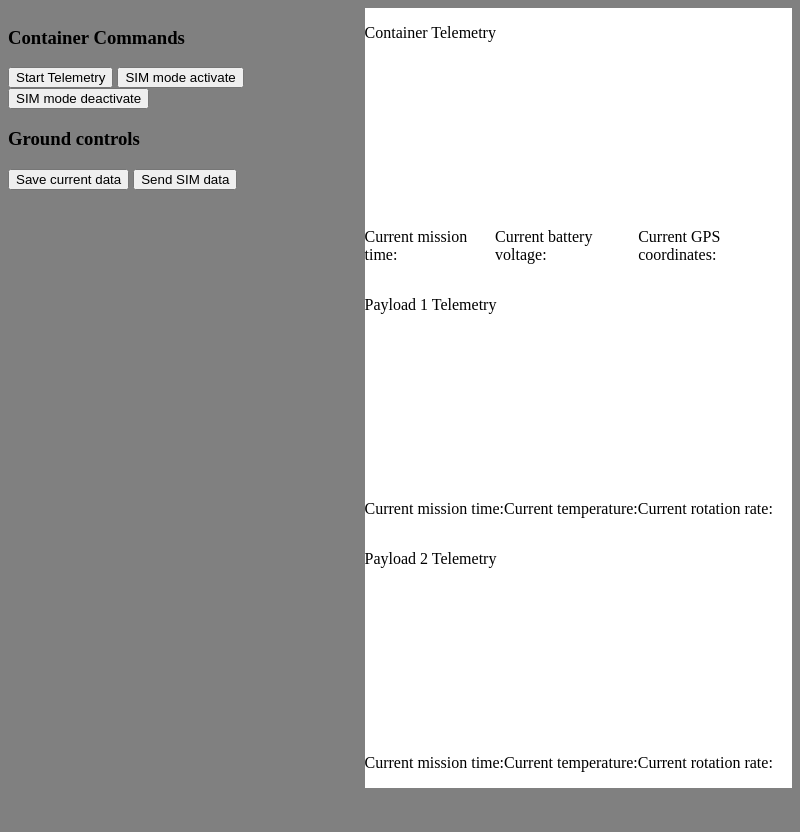
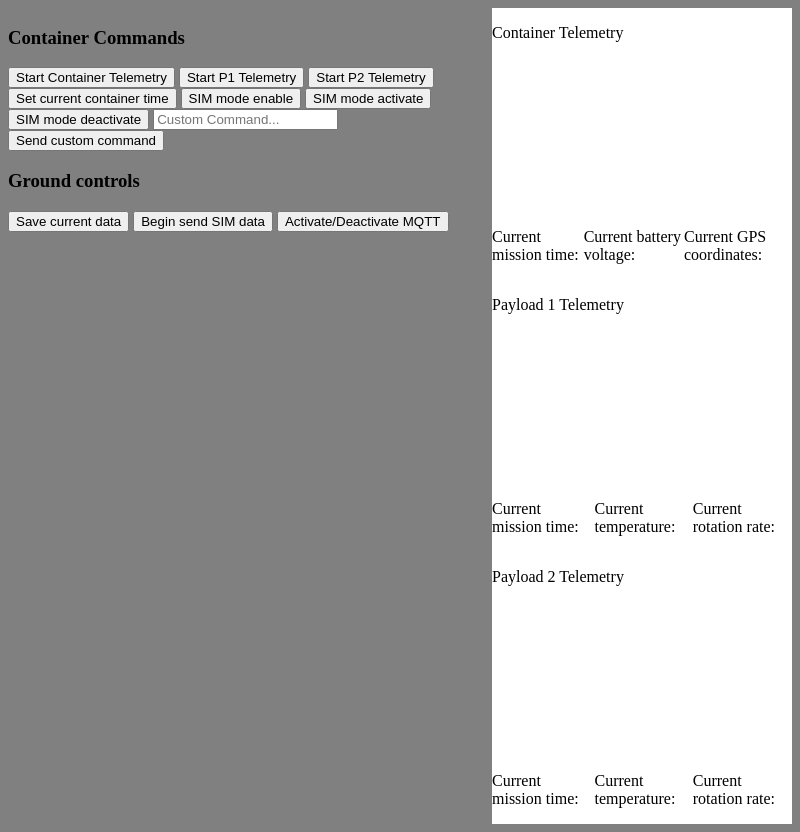
Before and after one commit to Bensas/CanSatSoftware, an Electron app: page GroundModule/components/overview/overview.html in a window 800 px wide. Before the commit the page ends 800 px from the top, so only its background shows below. Drawn offline with nearby package versions, Linux system fonts and the light colour scheme; no server answers.

Commit message:
Added buttons to ground module, modified communication module

```diff
--- a/GroundModule/components/overview/communication.js
+++ b/GroundModule/components/overview/communication.js
@@ -39,16 +39,22 @@ serialport.on('data', function (data) {
 // Pipe the data into another stream (like a parser or standard out)
 const lineStream = serialport.pipe(new Readline())
 
-function sendCommand() {
+function sendCommand(cmdData) {
   var frame = {
     type: C.FRAME_TYPE.ZIGBEE_TRANSMIT_REQUEST,
     destination64: CONTAINER_MAC_ADDRESS,
-    data: 'CMD,2764,CX,ON'
+    data: cmdData
   };
   serialport.write(xbeeAPI.buildFrame(frame), function(err, res) {
     if (err) throw(err);
     else     console.log(res);
   });
+}
+
+function sendContainerSetTimeCommand(){
+  const date = new Date();
+  const utcTimeStr = date.toUTCString().split(" ")[4];
+  sendCommand('CMD,ST,' + utcTimeStr);
 }
 
 
--- a/GroundModule/components/overview/overview.css
+++ b/GroundModule/components/overview/overview.css
@@ -10,6 +10,11 @@ body {
   flex-grow: 1;
 }
 
+.row {
+  display: flex;
+  flex-grow: 1;
+}
+
 .telemetry-overview {
   background: white;
 }
--- a/GroundModule/components/overview/overview.html
+++ b/GroundModule/components/overview/overview.html
@@ -7,17 +7,25 @@
     <meta http-equiv="Content-Security-Policy" content="script-src 'self' 'unsafe-inline';" />
 </head>
 <body>
+    <div class="row">
         <div class="column">
             <div>
                 <h3>Container Commands</h3>
-            <button onclick="sendCommand()">Start Telemetry</button>
-            <button>SIM mode activate</button>
-            <button>SIM mode deactivate</button>
+                <button onclick="sendCommand('CMD,2764,CX,ON')">Start Container Telemetry</button>
+                <button onclick="sendCommand('CMD,2764,P1,ON')">Start P1 Telemetry</button>
+                <button onclick="sendCommand('CMD,2764,P2,ON')">Start P2 Telemetry</button>
+                <button onclick="sendContainerSetTimeCommand()">Set current container time</button>
+                <button onclick="sendCommand('CMD,2764,CX,ON')">SIM mode enable</button>
+                <button onclick="sendCommand('CMD,2764,CX,ON')">SIM mode activate</button>
+                <button onclick="sendCommand('CMD,2764,CX,ON')">SIM mode deactivate</button>
+                <input type="text" placeholder="Custom Command...">
+                <button>Send custom command</button>
             </div>
             <div>
                 <h3>Ground controls</h3>
                 <button>Save current data</button>
-            <button>Send SIM data</button>
+                <button>Begin send SIM data</button>
+                <button>Activate/Deactivate MQTT</button>
             </div>
         </div>
 
@@ -50,6 +58,10 @@
                 </div>
             </div>
         </div>
+    </div>
+    <div class="row">
+
+    </div>
     <script src="overview.js"></script>
     <script src="communication.js"></script>
 </body>
```
Lines whose indentation alone changed are shown as unchanged.
